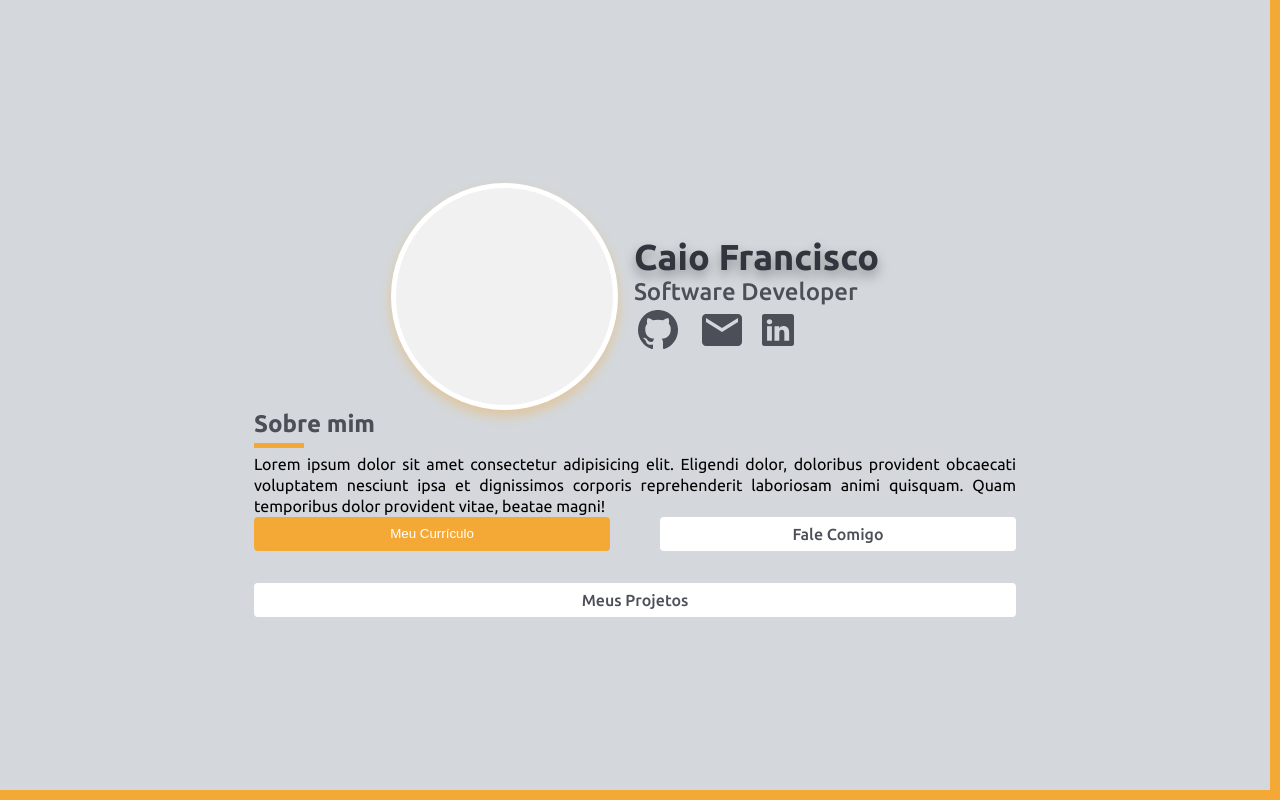
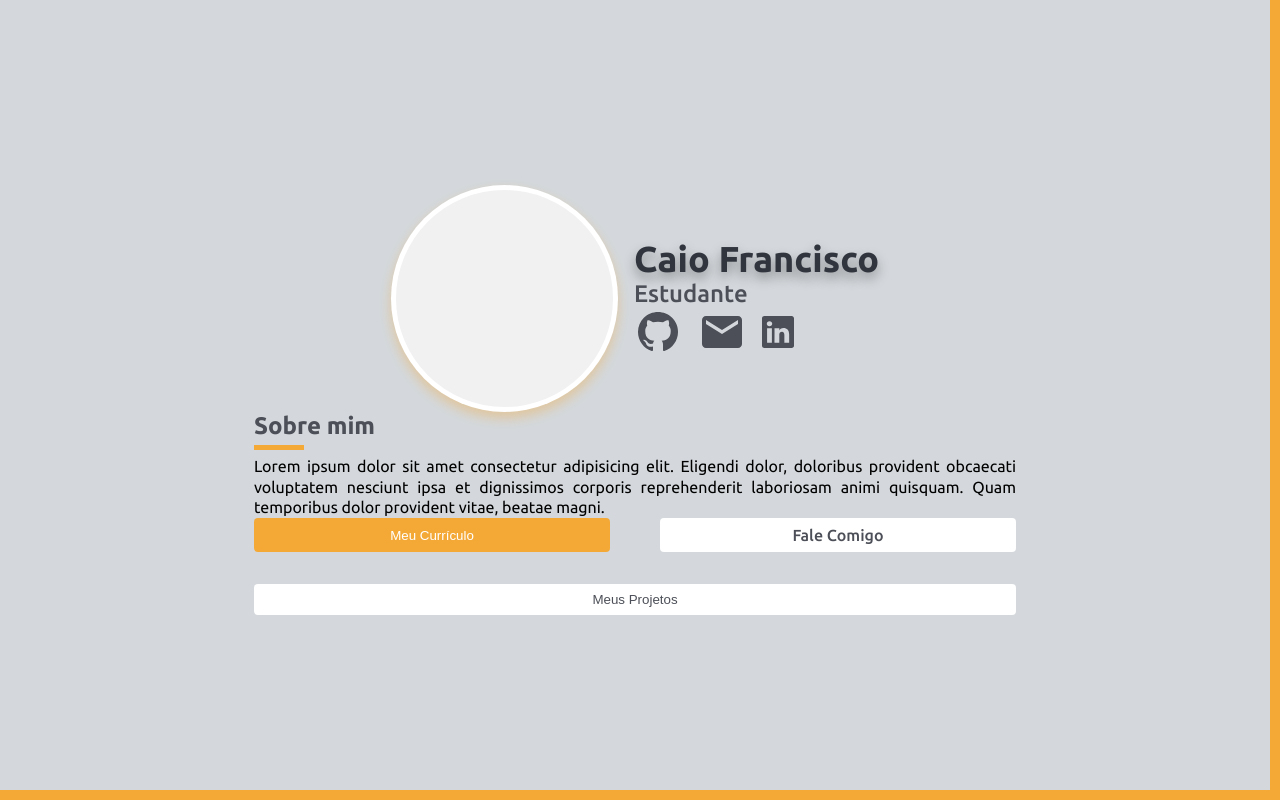
Before and after one commit to CaioFranciscoCS/portifolio, a plain HTML site: page index.html in a window 1280 px wide. Drawn offline with Linux system fonts and the light colour scheme.

Commit message:
atualizacao_8

```diff
--- a/assets/css/grid.css
+++ b/assets/css/grid.css
@@ -4,7 +4,7 @@
     align-items: center;
     width: 60%;
     height: 100vh;
-    margin: 0 auto;
+    margin: auto;
     justify-content: center;
 }
 
--- a/assets/css/style.css
+++ b/assets/css/style.css
@@ -90,3 +90,14 @@ p {
     background: var(--border);
     color: var(--img-bg);
 }
+
+.modal {
+    display: none;
+    position: absolute;
+    top: 15%;
+    left: 25%;
+    width: 50%;
+    height: 70%;
+    background-color: #fff;
+    box-shadow: 0 12px 24px rgba(0, 0, 0, 0.35);
+}
--- a/assets/javascript/app.js
+++ b/assets/javascript/app.js
@@ -0,0 +1,28 @@
+import { portifolio } from "./../../data/data.js"
+const {username, role, resume, social} = portifolio
+
+let portifolioName = document.querySelector(".js-portifolio-name")
+let portifolioRole = document.querySelector (".js-portifolio-role")
+let resumeText = document.querySelector(".js-resume-text")
+let portifolioContacts = document.querySelector(".js-portifolio-contacts")
+let btnProjects = document.querySelector(".js-btn-projects")
+
+
+
+portifolioName.innerText = username
+portifolioRole.innerText = role
+resumeText.innerText = resume
+
+console.log(portifolio.username)
+
+for(let i = 0; i <social.length; i++) {
+    let listItem = document.createElement("li")
+    let listItemImg = document.createElement("img")
+
+    listItemImg.src = social[i]
+    listItem.appendChild(listItemImg)
+    portifolioContacts.appendChild(listItem)
+}
+btnProjects.addEventListener("click", ()=> {
+    document.querySelector(".js-modal").style.display = "inline-block"
+})
--- /dev/null
+++ b/data/data.js
@@ -0,0 +1,20 @@
+const portifolio = {
+    username: "Caio Francisco",
+    role: "Estudante",
+    social: ["./assets/imagens/github.svg", "./assets/imagens/email.svg", "./assets/imagens/linkedin.svg"],
+    resume: "Lorem ipsum dolor sit amet consectetur adipisicing elit. " +
+    "Eligendi dolor, doloribus provident obcaecati voluptatem " +
+    "nesciunt ipsa et dignissimos corporis reprehenderit laboriosam " +
+    "animi quisquam. Quam temporibus dolor provident vitae, beatae magni.",
+
+    projects: [
+        {name: "", tools: [], url: ""},
+        {name: "", tools: [], url: ""},
+        {name: "", tools: [], url: ""},
+        {name: "", tools: [], url: ""},
+        {name: "", tools: [], url: ""},
+    ]
+
+}
+
+export {portifolio}
--- a/index.html
+++ b/index.html
@@ -17,27 +17,25 @@
                 <div class="portifolio-imagem__center"></div>
             </section>
             <div class="grid-header_item">
-                <h1 class="portifolio-name">Caio Francisco</h1>
-                <small class="portifolio-role">Software Developer</small>
-                <ul class="portifolio-contacts">
-                    <li><img src="./assets/imagens/github.svg" alt=""></li>
-                    <li><img src="./assets/imagens/email.svg" alt=""></li>
-                    <li><img src="./assets/imagens/linkedin.svg" alt=""></li>
+                <h1 class="portifolio-name js-portifolio-name"></h1>
+                <small class="portifolio-role js-portifolio-role"></small>
+                <ul class="portifolio-contacts js-portifolio-contacts"></ul>
             </div>
         </div>
         <div class="grid-resume">
             <h2>Sobre mim</h2>
-            <p>
-                Lorem ipsum dolor sit amet consectetur adipisicing elit. Eligendi dolor, doloribus provident obcaecati voluptatem nesciunt ipsa et dignissimos corporis reprehenderit laboriosam animi quisquam. Quam temporibus dolor provident vitae, beatae magni!
-            </p>
+            <p class="js-resume-text"></p>
         </div>
         <div class="grid-btns">
             <div class="grid-row">
                 <button  class="btn primary">Meu Currículo</button>
                 <a class="btn" href="">Fale Comigo</a>
             </div>
-            <a class="btn" href="">Meus Projetos</a>
+            <button class="btn js-btn-projects" href="">Meus Projetos</button>
         </div>
     </div>
+    <section class="modal js-modal"></section>
+    <script type="module" src="./assets/javascript/app.js"></script>
+    <script type="module" src="./data/data.js"></script>
 </body>
 </html>
```
